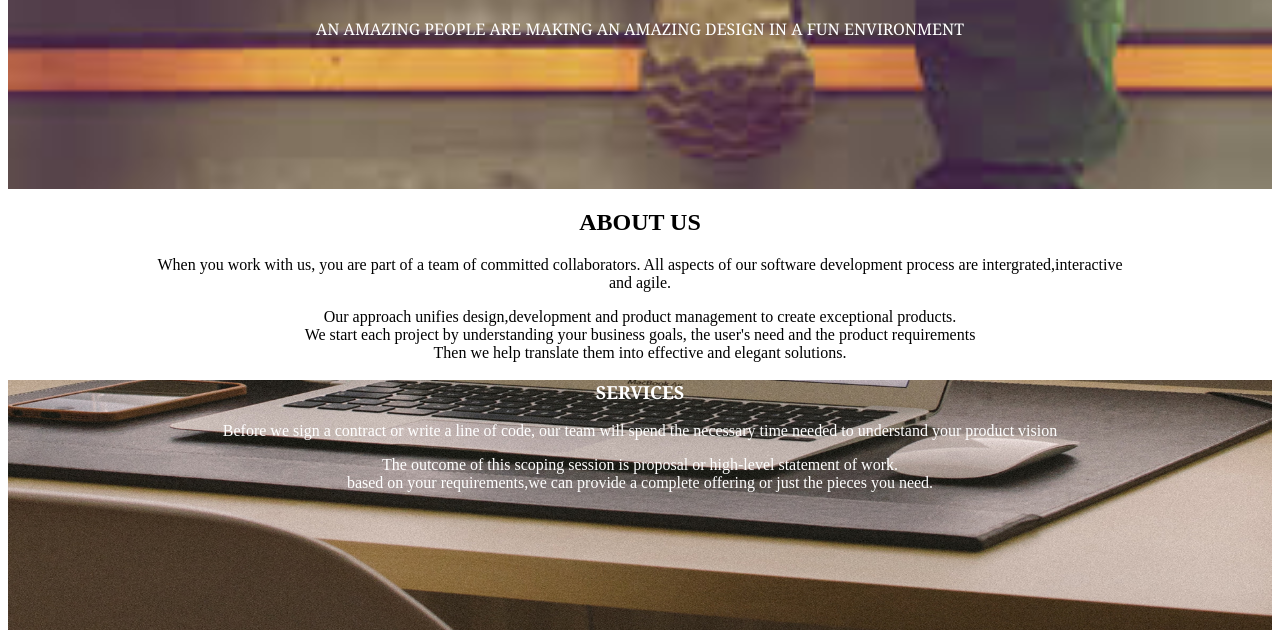
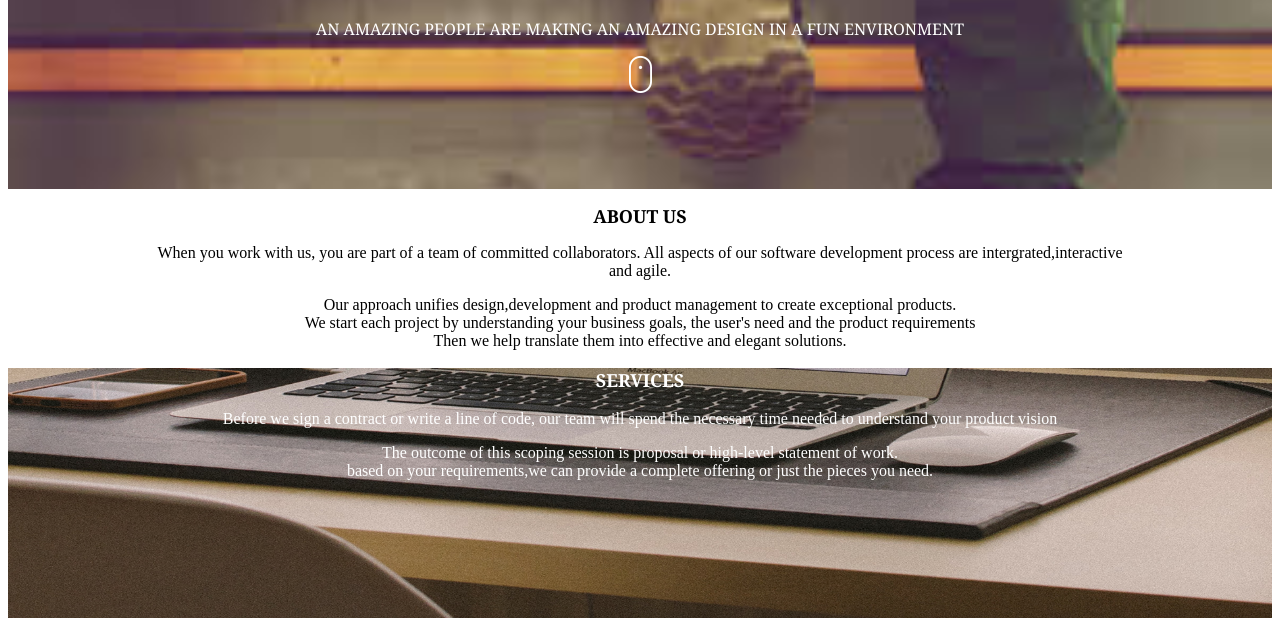
Before and after one commit to Bridgit-wairimu/DELANI-STUDIO, a plain HTML site: page index.html in a window 1280 px wide. Shown: the part 132-771 px from the top of the page. Drawn offline with nearby package versions, Linux system fonts and the light colour scheme.

Commit message:
added mouse click image

```diff
--- a/css/styles.css
+++ b/css/styles.css
@@ -27,7 +27,11 @@ h1{
     font-weight: 200;
 }
 h2{
+    color: black;
     text-align: center;
+    font-family: Cambria, Cochin, Georgia, Times, 'Times New Roman', serif;
+    font-size: large;
+    font-weight: bold;
 }
 .services{
     background-image: url("../images/s_image.jpg");
--- a/index.html
+++ b/index.html
@@ -5,12 +5,14 @@
     <meta name="viewport" content="width=device-width, initial-scale=1.0">
     <title>Delani Studio</title>
     <link rel="stylesheet" href="./css/styles.css">
+    <script src="https://code.jquery.com/jquery-3.5.1.slim.min.js" integrity="sha256-4+XzXVhsDmqanXGHaHvgh1gMQKX40OUvDEBTu8JcmNs=" crossorigin="anonymous"></script>
 </head>
 <body>
             <div class="header">
                 <h1><span class="space">WELCOME</span></h1>
                 <h1>TO DELANI STUDIO</h1>
                 <p id="text">AN AMAZING PEOPLE ARE MAKING AN AMAZING DESIGN IN A FUN ENVIRONMENT </p>
+                <img id="headerImg1" src="images/mouse_click.png" alt="Mouse_click">
             </div>
 
            <div class="About us">
```
